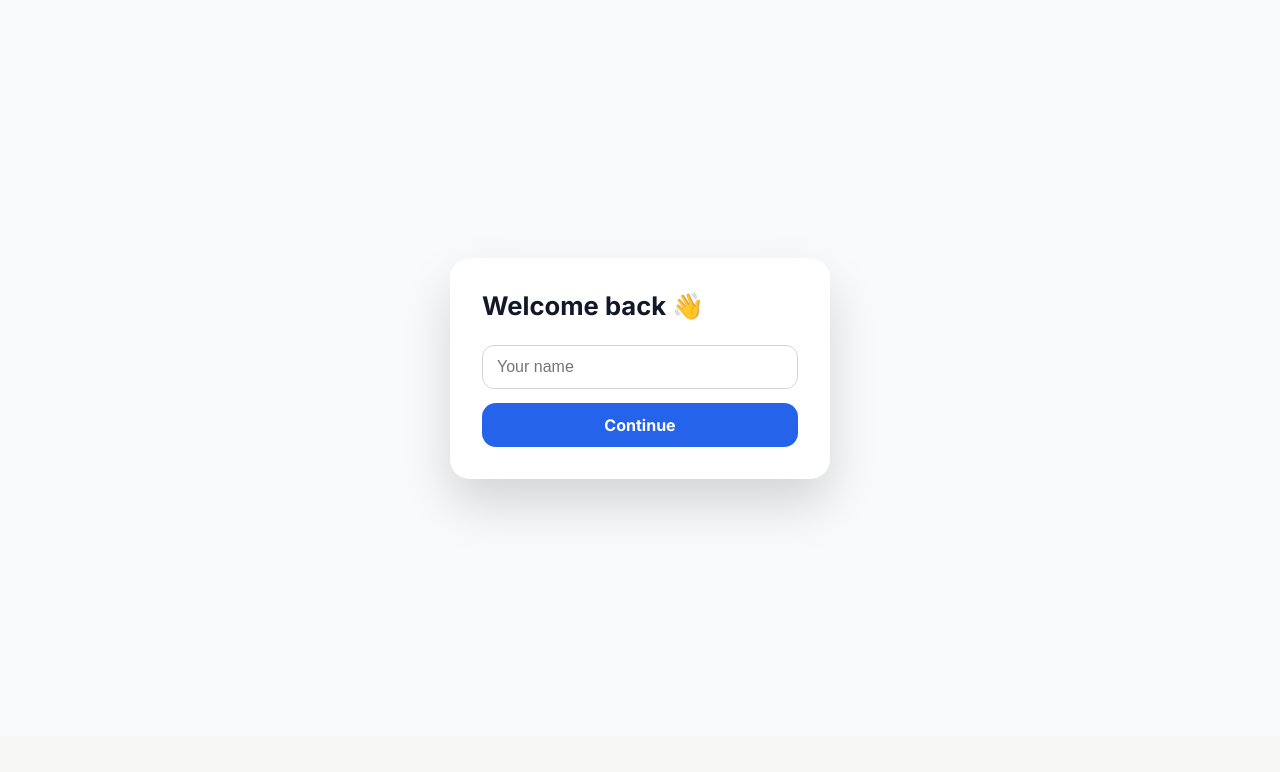
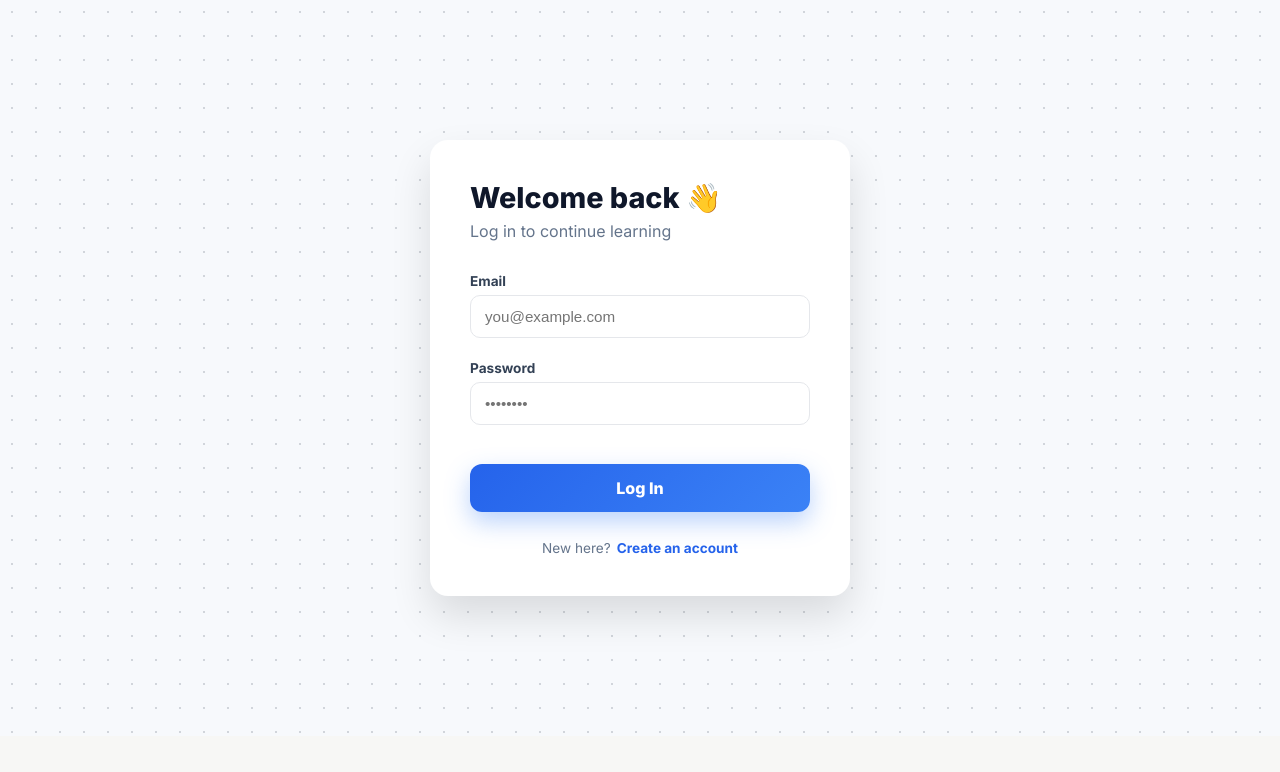
Before and after one commit to iamro045/Brilliant, a React (Vite) app: page /login in a window 1280 px wide. Shown: the top 772 px of the page. Built offline with nearby package versions, Linux system fonts and the light colour scheme.

Commit message:
Login & SignUp Page Design

```diff
--- a/src/pages/Login.jsx
+++ b/src/pages/Login.jsx
@@ -1,32 +1,59 @@
 import { useState } from "react";
-import { useNavigate } from "react-router-dom";
-import { useAuth } from "../context/AuthContext";
-import "./auth.css";
+import "./login.css";
 
 const Login = () => {
-  const [name, setName] = useState("");
-  const { login } = useAuth();
-  const navigate = useNavigate();
+  const [email, setEmail] = useState("");
+  const [password, setPassword] = useState("");
 
-  const handleLogin = () => {
-    login({
-      name,
-      role: "Student",
-      avatar: `https://ui-avatars.com/api/?name=${name}`,
-    });
-    navigate("/dashboard");
+  const handleSubmit = (e) => {
+    e.preventDefault();
+    console.log({ email, password });
+    // 🔐 authService.login(email, password) later
   };
 
   return (
-    <div className="auth-page">
-      <div className="auth-card">
-        <h1>Welcome back 👋</h1>
-        <input
-          placeholder="Your name"
-          value={name}
-          onChange={(e) => setName(e.target.value)}
-        />
-        <button onClick={handleLogin}>Continue</button>
+    <div className="login-page">
+      <div className="login-card">
+        {/* HEADER */}
+        <h1 className="login-title">Welcome back 👋</h1>
+        <p className="login-subtitle">
+          Log in to continue learning
+        </p>
+
+        {/* FORM */}
+        <form className="login-form" onSubmit={handleSubmit}>
+          <div className="input-group">
+            <label>Email</label>
+            <input
+              type="email"
+              placeholder="you@example.com"
+              value={email}
+              onChange={(e) => setEmail(e.target.value)}
+              required
+            />
+          </div>
+
+          <div className="input-group">
+            <label>Password</label>
+            <input
+              type="password"
+              placeholder="••••••••"
+              value={password}
+              onChange={(e) => setPassword(e.target.value)}
+              required
+            />
+          </div>
+
+          <button className="login-btn" type="submit">
+            Log In
+          </button>
+        </form>
+
+        {/* FOOTER */}
+        <div className="login-footer">
+          <span>New here?</span>
+          <a href="/signup">Create an account</a>
+        </div>
       </div>
     </div>
   );
```
Also changed, not shown: src/pages/Signup.jsx (+62 -8 lines).
